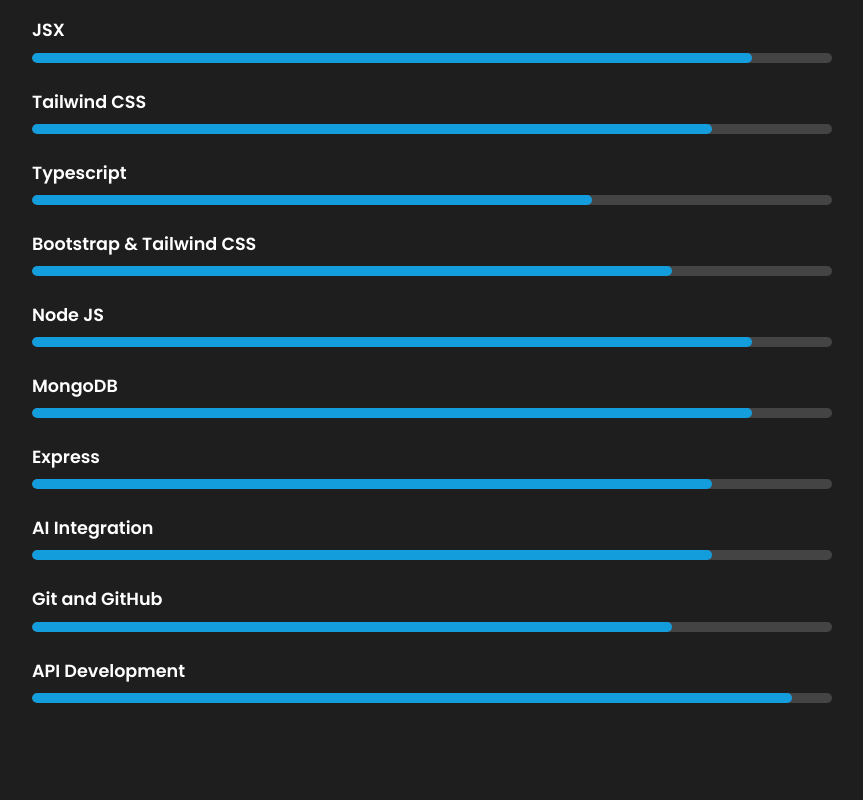
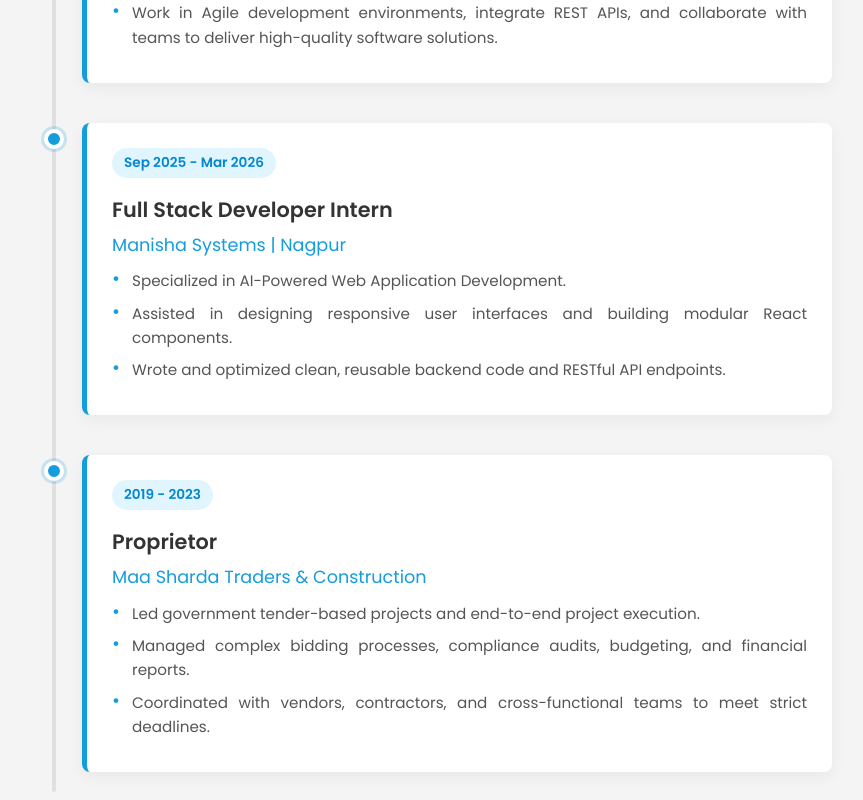
Before and after one commit to Shailendra-Kumar-Pandey/Portfolio, a React (Vite) app: page / in a window 1280 px wide. Shown: the part 1800-2600 px from the top of the page, without its empty margins (208-1071 px from the left). Built offline with nearby package versions, Linux system fonts and the light colour scheme.

Commit message:
refactor: update resume details and enhance contact form validation

```diff
--- a/src/App.jsx
+++ b/src/App.jsx
@@ -31,44 +31,50 @@
   const closeMenu = () => setClick(false);
 
   function handleSubmit() {
-        if(!email.name || !email.email || !email.message){
+    if (!email.name || !email.email || !email.message) {
       toast.error("Please fill all the fields");
       return;
     }
 
-    if(!email.email.includes("@") || !email.email.includes(".")){
+    if (!email.email.includes("@") || !email.email.includes(".")) {
       toast.error("Please enter a valid email");
       return;
     }
 
-    fetch("https://portfolio-backend-q7aa.onrender.com/email/sendMail", {
-      method: "POST",
-      headers: {
-        "Content-Type": "application/json",
-      },
-      body:JSON.stringify(email),
-    })
-    .then((res) => res.json())
-    .then(() => {
-        // console.log(data);
-        setSend(true);
-        setEmail({name: '', email: '', message: ''})
-        toast.success("Email Send...")
-    })
-   .catch(() => {
-        // console.error(err);
-        // alert("An error occurred while sending the email");
     toast.success("Email Send...")
         refName.current.value = ""
         refemail.current.value = ""
         refdata.current.value = ""
         setSend(false)
-   });
+
+    // fetch("https://portfolio-backend-q7aa.onrender.com/email/sendMail", {
+    //   method: "POST",
+    //   headers: {
+    //     "Content-Type": "application/json",
+    //   },
+    //   body: JSON.stringify(email),
+    // })
+    //   .then((res) => res.json())
+    //   .then(() => {
+    //     // console.log(data);
+    //     setSend(true);
+    //     setEmail({ name: '', email: '', message: '' })
+    //     toast.success("Email Send...")
+    //   })
+    //   .catch(() => {
+    //     // console.error(err);
+    //     // alert("An error occurred while sending the email");
+    //     toast.success("Email Send...")
+    //     refName.current.value = ""
+    //     refemail.current.value = ""
+    //     refdata.current.value = ""
+    //     setSend(false)
+    //   });
   }
 
   return (
     <>
-    <ToastContainer/>
+      <ToastContainer />
       <div className="App">
         {/* Navbar */}
         <nav className="navbar">
@@ -88,6 +94,11 @@
               <li className="nav-item">
                 <a href="#about" className="nav-links" onClick={closeMenu}>
                   About
+                </a>
+              </li>
+              <li className="nav-item">
+                <a href="#experience" className="nav-links" onClick={closeMenu}>
+                  Experience
                 </a>
               </li>
               <li className="nav-item">
@@ -115,7 +126,7 @@
           <div className="hero-content">
             <h1>Shailendra Kumar Pandey</h1>
             <p>
-            I'm a <span className="animate">Software Developer</span>
+              I'm a <span className="animate">Full Stack Developer</span>
             </p>
             <div className="social-links">
               <a
@@ -157,10 +168,10 @@
               <div className="column right">
                 <div className="text">
                   I'm Shailendra and I'm a{" "}
-                <span className="typing-2">AI + Software Developer</span>
+                  <span className="typing-2">Full Stack Developer</span>
                 </div>
                 <p>
-                Software Developer with hands-on experience building
+                  Full Stack Developer with hands-on experience building
                   full-stack web applications, RESTful APIs, and AI-integrated
                   systems. Adept at translating business requirements into
                   scalable, maintainable code. Background in operations management
@@ -175,6 +186,61 @@
           </div>
         </section>
 
+        {/* Experience Section */}
+        <section id="experience" className="section bg-light">
+          <div className="container">
+            <h2 className="section-title">Experience</h2>
+            <div className="timeline">
+              <div className="timeline-item">
+                <div className="timeline-dot"></div>
+                <div className="timeline-content">
+                  <span className="timeline-date">April 2026 - Present</span>
+                  <h3 className="timeline-title">Full Stack Developer</h3>
+                  <div className="timeline-company">Vitric Business Solution Pvt. Ltd. | Nagpur</div>
+                  <div className="timeline-desc">
+                    <ul>
+                      <li>Develop frontend and backend modules using React.js, Node.js, Express.js, and MongoDB.</li>
+                      <li>Work in Agile development environments, integrate REST APIs, and collaborate with teams to deliver high-quality software solutions.</li>
+                    </ul>
+                  </div>
+                </div>
+              </div>
+
+              <div className="timeline-item">
+                <div className="timeline-dot"></div>
+                <div className="timeline-content">
+                  <span className="timeline-date">Sep 2025 - Mar 2026</span>
+                  <h3 className="timeline-title">Full Stack Developer Intern</h3>
+                  <div className="timeline-company">Manisha Systems | Nagpur</div>
+                  <div className="timeline-desc">
+                    <ul>
+                      <li>Specialized in AI-Powered Web Application Development.</li>
+                      <li>Assisted in designing responsive user interfaces and building modular React components.</li>
+                      <li>Wrote and optimized clean, reusable backend code and RESTful API endpoints.</li>
+                    </ul>
+                  </div>
+                </div>
+              </div>
+
+              <div className="timeline-item">
+                <div className="timeline-dot"></div>
+                <div className="timeline-content">
+                  <span className="timeline-date">2019 - 2023</span>
+                  <h3 className="timeline-title">Proprietor</h3>
+                  <div className="timeline-company">Maa Sharda Traders & Construction</div>
+                  <div className="timeline-desc">
+                    <ul>
+                      <li>Led government tender-based projects and end-to-end project execution.</li>
+                      <li>Managed complex bidding processes, compliance audits, budgeting, and financial reports.</li>
+                      <li>Coordinated with vendors, contractors, and cross-functional teams to meet strict deadlines.</li>
+                    </ul>
+                  </div>
+                </div>
+              </div>
+            </div>
+          </div>
+        </section>
+
         {/* Skills Section */}
         <section id="skills" className="section bg-dark">
           <div className="container">
@@ -182,18 +248,14 @@
             <div className="skills-content">
               {[
                 "HTML5 & CSS3:90",
-              "JavaScript:95",
-              "React JS:90",
-              "JSX:90",
-              "Tailwind CSS:85",
-              "Typescript:70",
-              "Bootstrap & Tailwind CSS:80",
-              "Node JS:90",
+                "JavaScript & TypeScript:95",
+                "React JS & JSX:90",
+                "Tailwind CSS & Bootstrap:85",
+                "Node JS & Express:90",
                 "MongoDB:90",
-              "Express:85",
-              "AI Integration:85",
-              "Git and GitHub:80",
-              "API Development:95",
+                "API Development & REST APIs:95",
+                "AI Integration & Prompt Eng.:85",
+                "Git & GitHub:80",
               ].map((skill, index) => {
                 const [name, percent] = skill.split(":");
                 return (
@@ -225,6 +287,10 @@
                 <div className="overlay">
                   <h3> Legal App with AI</h3>
                   <p>Web Application</p>
+                  <div className="project-links">
+                    {/* <a href="https://github.com/Shailendra-Kumar-Pandey" target="_blank" rel="noreferrer" className="proj-btn">GitHub</a>
+                    <a href="https://github.com/Shailendra-Kumar-Pandey" target="_blank" rel="noreferrer" className="proj-btn">Live Demo</a> */}
+                  </div>
                 </div>
               </div>
 
@@ -236,6 +302,10 @@
                 <div className="overlay">
                   <h3> E-Commerce App</h3>
                   <p>Web Application</p>
+                  <div className="project-links">
+                    {/* <a href="https://github.com/Shailendra-Kumar-Pandey" target="_blank" rel="noreferrer" className="proj-btn">GitHub</a>
+                    <a href="https://github.com/Shailendra-Kumar-Pandey" target="_blank" rel="noreferrer" className="proj-btn">Live Demo</a> */}
+                  </div>
                 </div>
               </div>
 
@@ -247,6 +317,10 @@
                 <div className="overlay">
                   <h3> Currency Converter App</h3>
                   <p>Web Application</p>
+                  <div className="project-links">
+                    {/* <a href="https://github.com/Shailendra-Kumar-Pandey" target="_blank" rel="noreferrer" className="proj-btn">GitHub</a>
+                    <a href="https://github.com/Shailendra-Kumar-Pandey" target="_blank" rel="noreferrer" className="proj-btn">Live Demo</a> */}
+                  </div>
                 </div>
               </div>
             </div>
@@ -269,10 +343,10 @@
                 </div>
               </div>
               <div className="contact-form">
-              <input type="text" ref={refName} placeholder="Name" onChange={(e)=>{setEmail({...email, name: e.target.value})}} />
-              <input type="email" ref={refemail} placeholder="Email" onChange={(e)=>{setEmail({...email, email: e.target.value})}} />
-              <textarea placeholder="Message" ref={refdata} onChange={(e)=>{setEmail({...email, message: e.target.value})}}></textarea>
-              <button type="submit" className="btn" onClick={()=>{
+                <input type="text" ref={refName} placeholder="Name" onChange={(e) => { setEmail({ ...email, name: e.target.value }) }} />
+                <input type="email" ref={refemail} placeholder="Email" onChange={(e) => { setEmail({ ...email, email: e.target.value }) }} />
+                <textarea placeholder="Message" ref={refdata} onChange={(e) => { setEmail({ ...email, message: e.target.value }) }}></textarea>
+                <button type="submit" className="btn" onClick={() => {
                   handleSubmit()
                 }}>
                   {
@@ -287,7 +361,7 @@
         {/* Footer */}
         <footer>
           <span>
-          Created By <a href="../public/Shailendra_Kumar_Pandey_Resume.pdf" target="_blank" style={{cursor:"pointer"}}>Shailendra Pandey</a> |{" "}
+            Created By <a href="../public/Shailendra_Kumar_Pandey_Resume.pdf" target="_blank" style={{ cursor: "pointer" }}>Shailendra Pandey</a> |{" "}
             <span className="far fa-copyright"></span> 2026 All rights reserved.
           </span>
         </footer>
--- a/src/index.css
+++ b/src/index.css
@@ -14,6 +14,10 @@
   padding: 0;
   box-sizing: border-box;
   text-decoration: none;
+}
+
+html {
+  scroll-behavior: smooth;
 }
 
 body {
@@ -304,6 +308,30 @@
   color: #ccc;
 }
 
+.project-links {
+  margin-top: 15px;
+  display: flex;
+  gap: 15px;
+}
+
+.proj-btn {
+  display: inline-block;
+  padding: 8px 18px;
+  background: var(--primary-color);
+  color: #fff;
+  border-radius: 5px;
+  font-size: 0.85rem;
+  font-weight: 600;
+  transition: 0.3s ease;
+  border: 1px solid var(--primary-color);
+}
+
+.proj-btn:hover {
+  background: transparent;
+  color: var(--primary-color);
+  transform: translateY(-2px);
+}
+
 /* Contact Section */
 .contact-wrapper {
   display: flex;
@@ -367,10 +395,149 @@
   color: var(--primary-color);
 }
 
+/* Backgrounds */
+.bg-light {
+  background: var(--light-color);
+  color: #333;
+}
+
+/* Experience Timeline Styles */
+.timeline {
+  position: relative;
+  max-width: 800px;
+  margin: 0 auto;
+  padding: 20px 0;
+}
+
+.timeline::before {
+  content: '';
+  position: absolute;
+  top: 0;
+  bottom: 0;
+  left: 20px;
+  width: 4px;
+  background: #e0e0e0;
+  border-radius: 2px;
+}
+
+.timeline-item {
+  position: relative;
+  margin-bottom: 40px;
+  padding-left: 50px;
+}
+
+.timeline-item:last-child {
+  margin-bottom: 0;
+}
+
+.timeline-dot {
+  position: absolute;
+  left: 12px;
+  top: 6px;
+  width: 20px;
+  height: 20px;
+  border-radius: 50%;
+  background: var(--primary-color);
+  border: 4px solid #fff;
+  box-shadow: 0 0 0 3px rgba(20, 157, 221, 0.2);
+  transition: 0.3s ease;
+}
+
+.timeline-item:hover .timeline-dot {
+  background: #0b6c93;
+  transform: scale(1.2);
+}
+
+.timeline-content {
+  background: #fff;
+  padding: 25px;
+  border-radius: 8px;
+  box-shadow: 0 5px 15px rgba(0, 0, 0, 0.05);
+  border-left: 5px solid var(--primary-color);
+  transition: 0.3s ease;
+}
+
+.timeline-content:hover {
+  transform: translateY(-5px);
+  box-shadow: 0 10px 25px rgba(0, 0, 0, 0.1);
+}
+
+.timeline-title {
+  font-size: 1.3rem;
+  font-weight: 600;
+  color: #333;
+  margin-bottom: 5px;
+}
+
+.timeline-company {
+  font-size: 1.1rem;
+  font-weight: 500;
+  color: var(--primary-color);
+  margin-bottom: 10px;
+}
+
+.timeline-date {
+  display: inline-block;
+  background: #e1f5fe;
+  color: #0288d1;
+  padding: 4px 12px;
+  border-radius: 50px;
+  font-size: 0.85rem;
+  font-weight: 600;
+  margin-bottom: 15px;
+}
+
+.timeline-desc {
+  color: #555;
+  font-size: 0.95rem;
+}
+
+.timeline-desc ul {
+  list-style: none;
+  padding-left: 0;
+}
+
+.timeline-desc li {
+  position: relative;
+  padding-left: 20px;
+  margin-bottom: 8px;
+  text-align: justify;
+}
+
+.timeline-desc li::before {
+  content: "•";
+  position: absolute;
+  left: 0;
+  color: var(--primary-color);
+  font-size: 1.2rem;
+  line-height: 1;
+}
+
 /* Responsive Design (Mobile & Tablet) */
 @media (max-width: 768px) {
   .navbar {
     background: rgba(0, 0, 0, 0.95);
+  }
+
+  .timeline::before {
+    left: 15px;
+  }
+
+  .timeline-item {
+    padding-left: 35px;
+    margin-bottom: 30px;
+  }
+
+  .timeline-dot {
+    left: 7px;
+    top: 4px;
+    width: 18px;
+    height: 18px;
+    border-width: 3px;
+  }
+
+  .timeline-content {
+    padding: 15px;
   }
 
   .menu-icon {
```
Also changed, not shown: 1 other file (tests, documents, lock files or other folders). Lines whose indentation alone changed are shown as unchanged.
